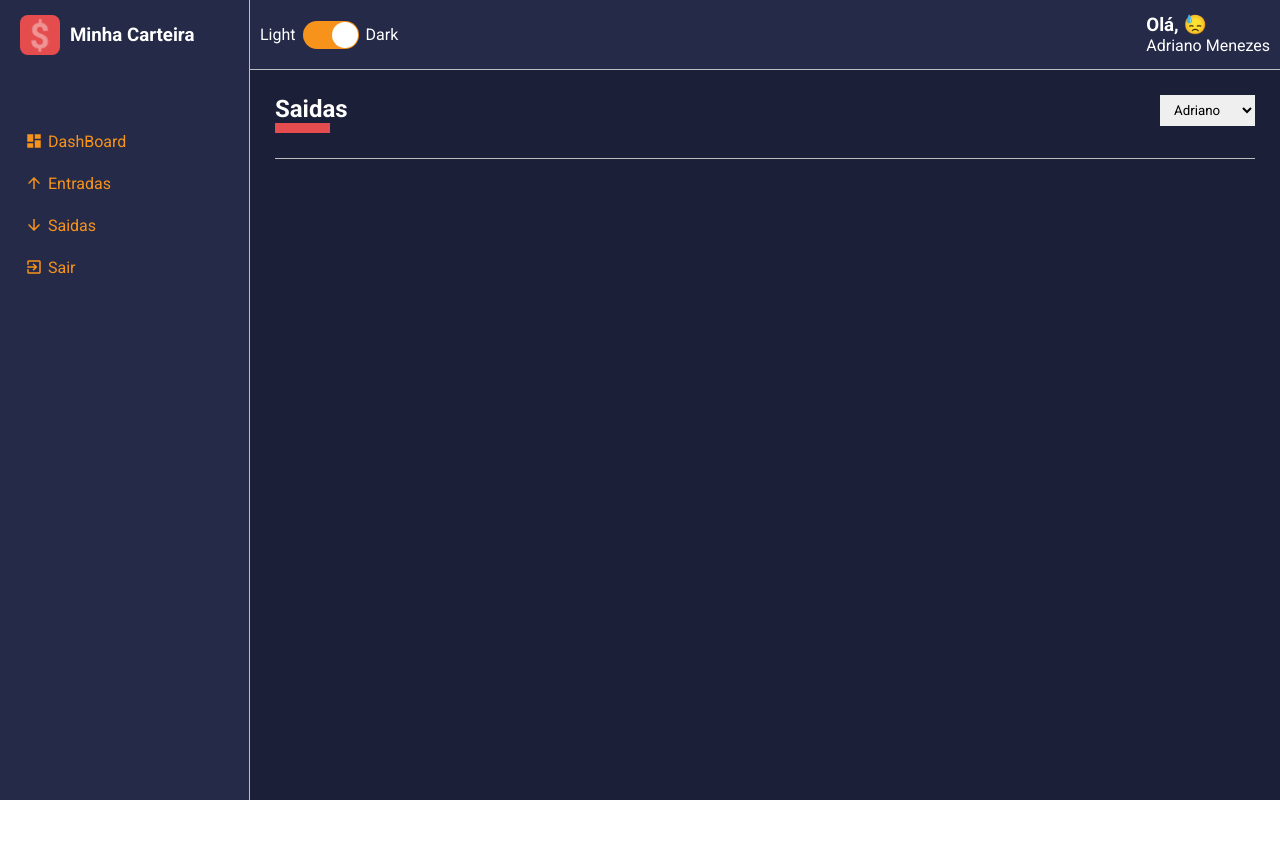
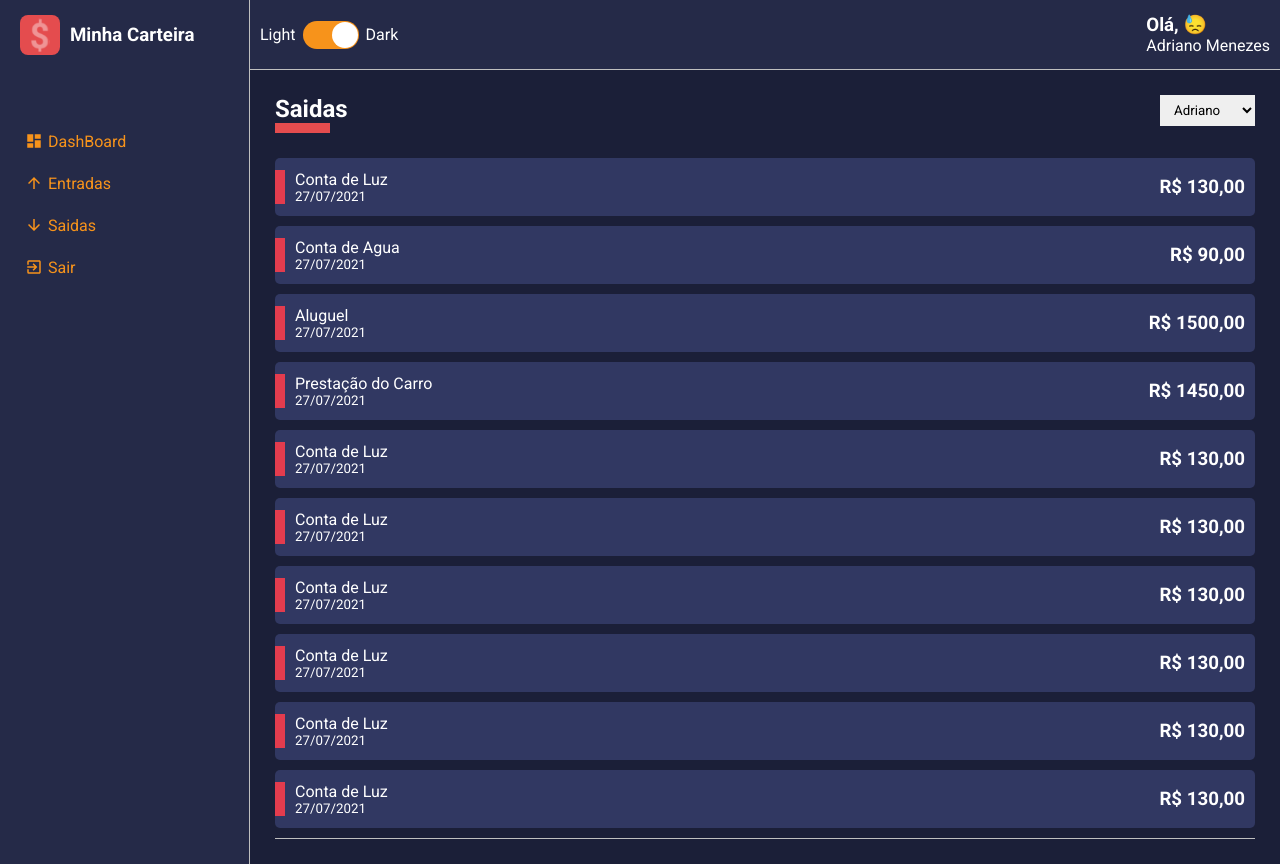
Before and after one commit to aaanm1309-1/dashboard, a React (Create React App) app: page / in a window 1280 px wide. Before the commit the page ends 800 px from the top, so only its background shows below. Built offline with nearby package versions, Linux system fonts and the light colour scheme.

Commit message:
final aula 17

```diff
--- /dev/null
+++ b/src/components/HistoryFinanceCard/index.tsx
@@ -0,0 +1,36 @@
+import React from 'react';
+import {
+  Container,
+  Tag,
+
+} from './styles';
+
+interface IHistoryFinanceCardProps {
+  cardColor: string;
+  tagColor: string;
+  title: string;
+  subtitle: string;
+  amount: string;
+  // children: React.ReactNode;
+
+}
+
+
+const HistoryFinanceCard: React.FC<IHistoryFinanceCardProps> = ({
+  cardColor, tagColor, title, subtitle, amount
+}) => {
+
+  return (
+    <Container color={cardColor} >
+      <Tag color={tagColor} />
+      <div>
+        <span>{title}</span>
+        <small>{subtitle}</small>
+      </div>
+      <h3>{amount}</h3>
+    </Container>
+  );
+};
+
+
+export default HistoryFinanceCard;
--- /dev/null
+++ b/src/components/HistoryFinanceCard/styles.ts
@@ -0,0 +1,58 @@
+import styled from "styled-components";
+
+interface IContainerProps {
+  color: string;
+
+};
+
+interface ITagProps {
+  color: string;
+
+};
+
+export const Container = styled.li<IContainerProps>`
+
+  background-color: ${props => props.color};
+
+  list-style: none;
+  border-radius: 5px;
+
+  margin: 10px 0;
+  padding: 12px 10px;
+
+  display: flex;
+  justify-content: space-between;
+  align-items: center;
+
+  cursor: pointer;
+  transition: all 0.3s;
+
+  position: relative;
+
+  &:hover {
+    opacity: .7;
+    transform:  translateX(10px) translateY(-2px) ;
+  }
+
+  > div {
+    display: flex;
+    flex-direction: column;
+    justify-content: space-between;
+    padding-left: 10px;
+  }
+
+  > div span {
+  }
+
+
+`;
+
+
+export const Tag = styled.div<ITagProps>`
+  background-color: ${props => props.color};
+  width: 10px;
+  height: 60%;
+  position: absolute;
+  left: 0;
+
+`;
--- a/src/pages/List/index.tsx
+++ b/src/pages/List/index.tsx
@@ -1,7 +1,11 @@
 import React from 'react';
 import ContentHeader from '../../components/ContentHeader';
 import SelectInput from '../../components/SelectInput';
-import { Container } from './styles';
+import HistoryFinanceCard from '../../components/HistoryFinanceCard';
+import {
+  Container,
+  Content,
+} from './styles';
 
 const List: React.FC = () => {
   const options = [
@@ -17,6 +21,88 @@
             <SelectInput options={options}/>
 
           </ContentHeader>
+          <Content>
+            <HistoryFinanceCard
+              cardColor='#313862'
+              tagColor='#E33C4E'
+              title='Conta de Luz'
+              subtitle='27/07/2021'
+              amount='R$ 130,00'
+            />
+
+            <HistoryFinanceCard
+              cardColor='#313862'
+              tagColor='#E33C4E'
+              title='Conta de Agua'
+              subtitle='27/07/2021'
+              amount='R$ 90,00'
+            />
+
+            <HistoryFinanceCard
+              cardColor='#313862'
+              tagColor='#E33C4E'
+              title='Aluguel'
+              subtitle='27/07/2021'
+              amount='R$ 1500,00'
+            />
+
+            <HistoryFinanceCard
+              cardColor='#313862'
+              tagColor='#E33C4E'
+              title='Prestação do Carro'
+              subtitle='27/07/2021'
+              amount='R$ 1450,00'
+            />
+
+            <HistoryFinanceCard
+              cardColor='#313862'
+              tagColor='#E33C4E'
+              title='Conta de Luz'
+              subtitle='27/07/2021'
+              amount='R$ 130,00'
+            />
+
+            <HistoryFinanceCard
+              cardColor='#313862'
+              tagColor='#E33C4E'
+              title='Conta de Luz'
+              subtitle='27/07/2021'
+              amount='R$ 130,00'
+            />
+
+            <HistoryFinanceCard
+              cardColor='#313862'
+              tagColor='#E33C4E'
+              title='Conta de Luz'
+              subtitle='27/07/2021'
+              amount='R$ 130,00'
+            />
+
+            <HistoryFinanceCard
+              cardColor='#313862'
+              tagColor='#E33C4E'
+              title='Conta de Luz'
+              subtitle='27/07/2021'
+              amount='R$ 130,00'
+            />
+
+            <HistoryFinanceCard
+              cardColor='#313862'
+              tagColor='#E33C4E'
+              title='Conta de Luz'
+              subtitle='27/07/2021'
+              amount='R$ 130,00'
+            />
+
+            <HistoryFinanceCard
+              cardColor='#313862'
+              tagColor='#E33C4E'
+              title='Conta de Luz'
+              subtitle='27/07/2021'
+              amount='R$ 130,00'
+            />
+
+          </Content>
       </Container>
   );
 };
--- a/src/pages/List/styles.ts
+++ b/src/pages/List/styles.ts
@@ -6,3 +6,9 @@
   border-bottom: 1px solid ${props => props.theme.colors.gray};
 
 `;
+
+export const Content = styled.div`
+
+
+
+`;
```
Also changed, not shown: src/pages/Dashboard/styles.ts (line endings or trailing spaces).
